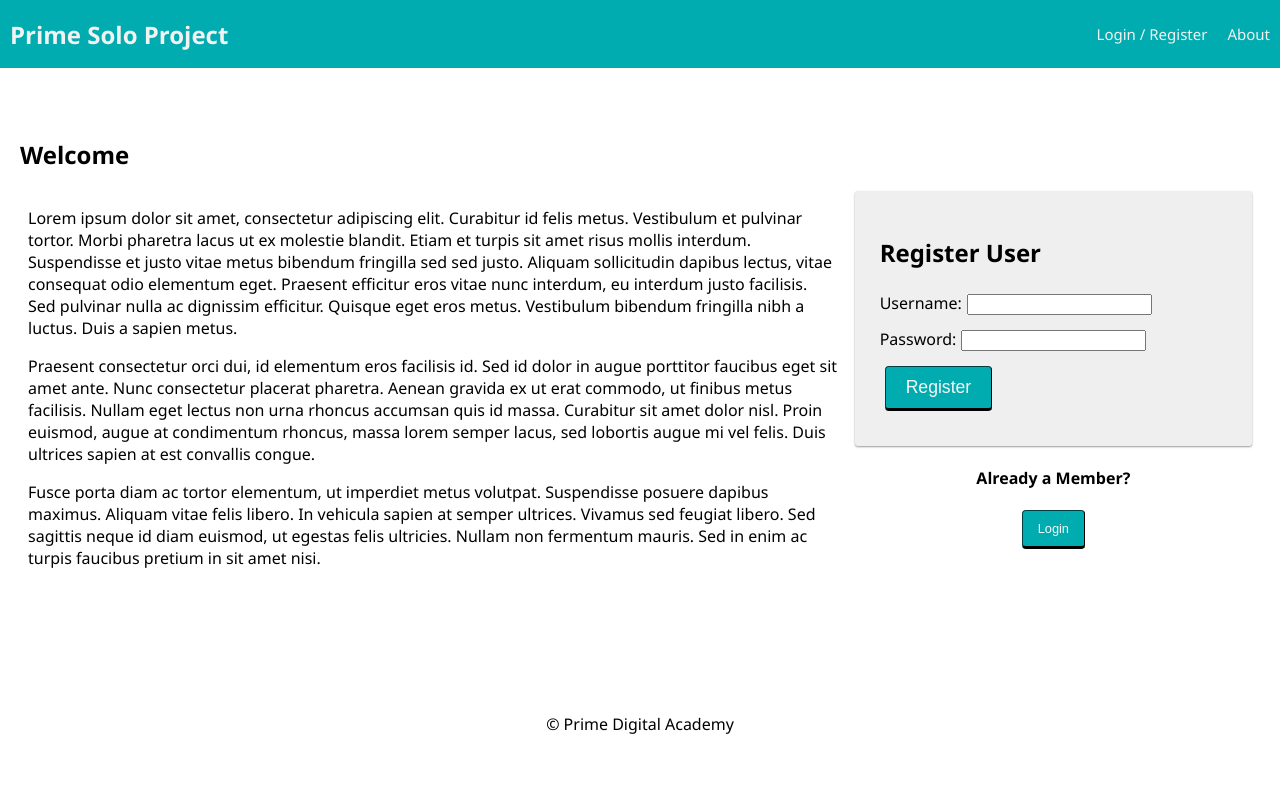
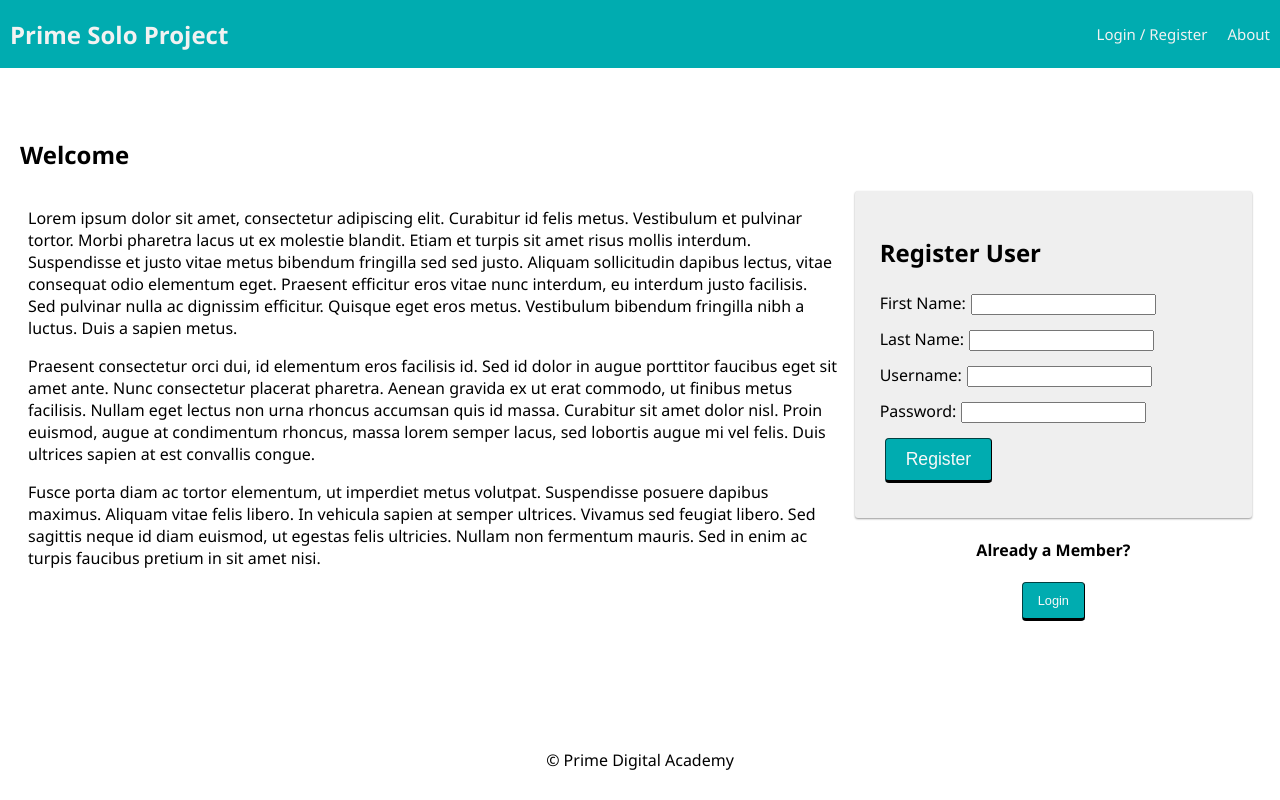
Before and after one commit to jtsnyder86/My-Client-Aid, a React (Create React App) app: page /#/home in a window 1280 px wide. Built offline with nearby package versions, Linux system fonts and the light colour scheme; no server answers.

Commit message:
added inputs to registration form; started checking registration saga and route

```diff
--- a/src/components/RegisterForm/RegisterForm.jsx
+++ b/src/components/RegisterForm/RegisterForm.jsx
@@ -4,6 +4,8 @@ import { useDispatch, useSelector } from 'react-redux';
 function RegisterForm() {
   const [username, setUsername] = useState('');
   const [password, setPassword] = useState('');
+  const [firstName, setFirst] = useState('');
+  const [lastName, setLast] = useState('');
   const errors = useSelector((store) => store.errors);
   const dispatch = useDispatch();
 
@@ -14,6 +16,8 @@ function RegisterForm() {
       type: 'REGISTER',
       payload: {
         username: username,
+        password: password,
+        name: username,
         password: password,
       },
     });
@@ -27,6 +31,30 @@ function RegisterForm() {
           {errors.registrationMessage}
         </h3>
       )}
+      <div>
+        <label htmlFor="firstName">
+          First Name:
+          <input
+            type="text"
+            name="First"
+            value={firstName}
+            required
+            onChange={(event) => setFirst(event.target.value)}
+          />
+        </label>
+      </div>
+      <div>
+        <label htmlFor="lastName">
+          Last Name:
+          <input
+            type="text"
+            name="Last"
+            value={lastName}
+            required
+            onChange={(event) => setLast(event.target.value)}
+          />
+        </label>
+      </div>
       <div>
         <label htmlFor="username">
           Username:
```
Also changed, not shown: 1 other file (tests, documents, lock files or other folders).
